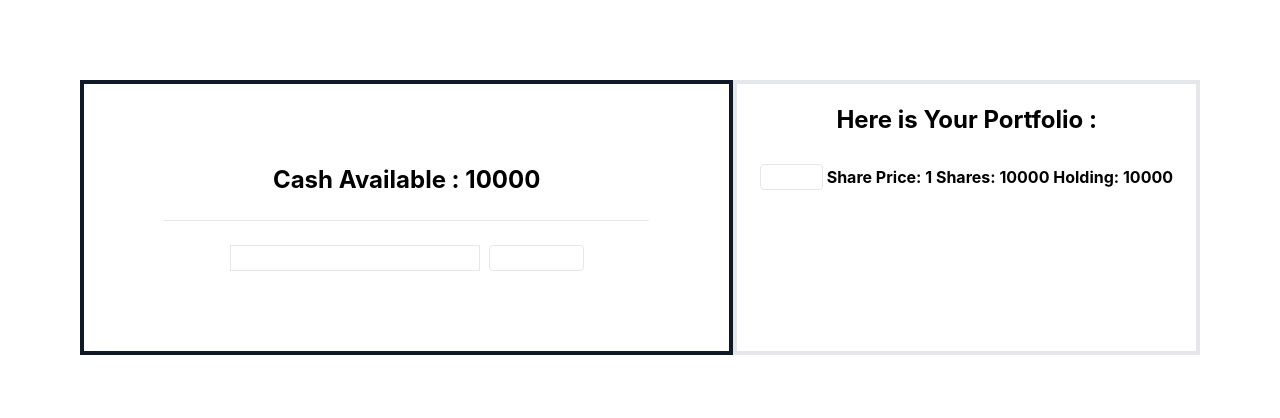
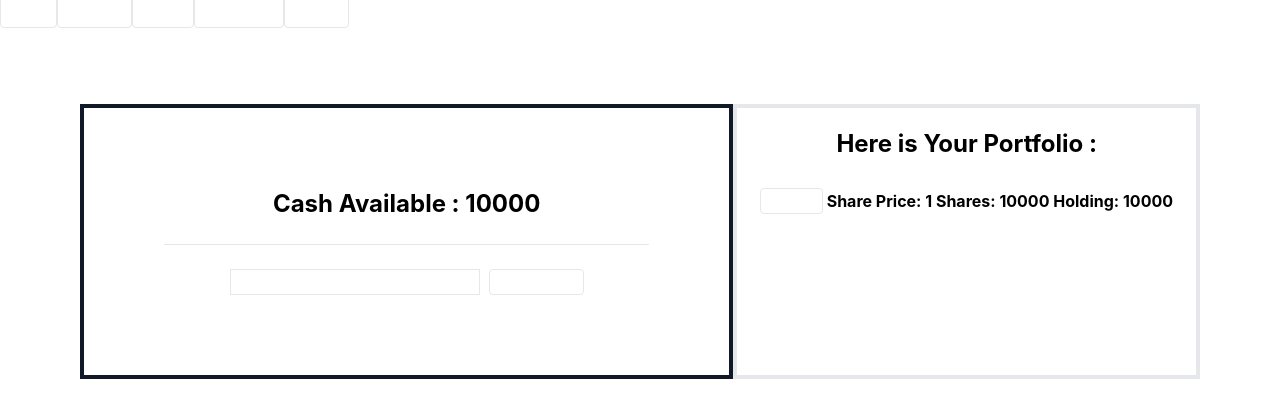
Before and after one commit to WDanielH/Capstone-React, a React (Create React App) app: page / in a window 1280 px wide. Shown: the top 418 px of the page. Built offline with nearby package versions, Linux system fonts and the light colour scheme.

Commit message:
implemented navbar

```diff
--- a/src/NavBar.js
+++ b/src/NavBar.js
@@ -9,31 +9,21 @@ function NavBar(props) {
         props.aFunctionProp('Jane');
     };
 
-    const navBarItems = ['Home', 'About', 'Docs', 'Contact'];
+    const navBarItems = ['Home', 'Portfolio', 'Charts', 'Document','Logout'];
 
     return (
         <>
 
-            {/*{navBarItems.map((oneItem) => {*/}
-            {/*    return <NavBarItem key={oneItem} item={oneItem} />*/}
-            {/*})}*/}
-
-
-
-
-            <ul style={{listStyle: 'none'}}>
+                <ul style={{listStyle: 'none'}}>
                 {navBarItems.map((oneItem) => {
                     return <NavBarItem key={oneItem} item={oneItem} />
                 })}
 
-                {/*<li style={{display: 'inline', padding:'10px'}}>Home</li>*/}
-                {/*<li style={{display: 'inline', padding:'10px'}}>About</li>*/}
-                {/*<li style={{display: 'inline', padding:'10px'}}>Docs</li>*/}
-                {/*<li style={{display: 'inline', padding:'10px'}}>Contact</li>*/}
+
             </ul>
 
 
-            <h1 onClick={sendInfoBacktoParent}>This is the nav bar component!</h1>
+            {/*<h1 onClick={sendInfoBacktoParent}>This is the nav bar component!</h1>*/}
 
             {props.firstName} {props.lastName}
 
--- a/src/index.js
+++ b/src/index.js
@@ -3,9 +3,11 @@ import ReactDOM from 'react-dom';
 import './index.css';
 import App from './App';
 import reportWebVitals from './reportWebVitals';
+import NavBar from "./NavBar";
 
 ReactDOM.render(
   <React.StrictMode>
+    <NavBar />
     <App />
   </React.StrictMode>,
   document.getElementById('root')
--- a/src/nav-bar-item.js
+++ b/src/nav-bar-item.js
@@ -6,10 +6,14 @@ function NavBarItem(props) {
     return (
         <>
 
-            <li style={{display: 'inline', padding:'10px'}}>{props.item}</li>
+            <li className={'border border-teal-500 text-white pl-2 pr-2 bg-teal-600 rounded'} style={{display: 'inline', padding:'5px'}}>{props.item}</li>
 
         </>
     );
 }
 
 export default NavBarItem;
+
+
+
+//'border border-teal-500 text-white pl-2 pr-2 bg-teal-600 rounded'
```
Also changed, not shown: src/App.js (+8 -8 lines).
